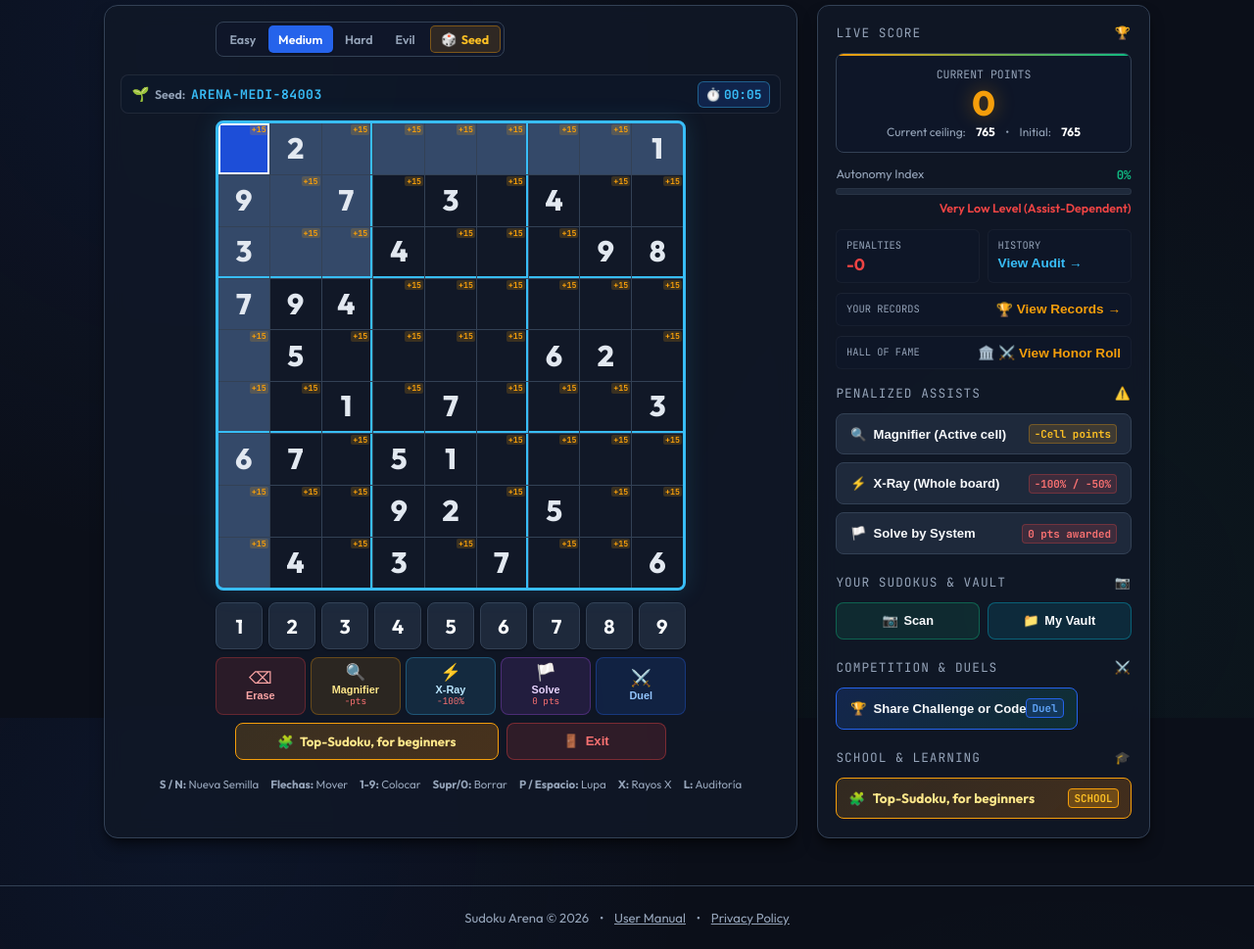
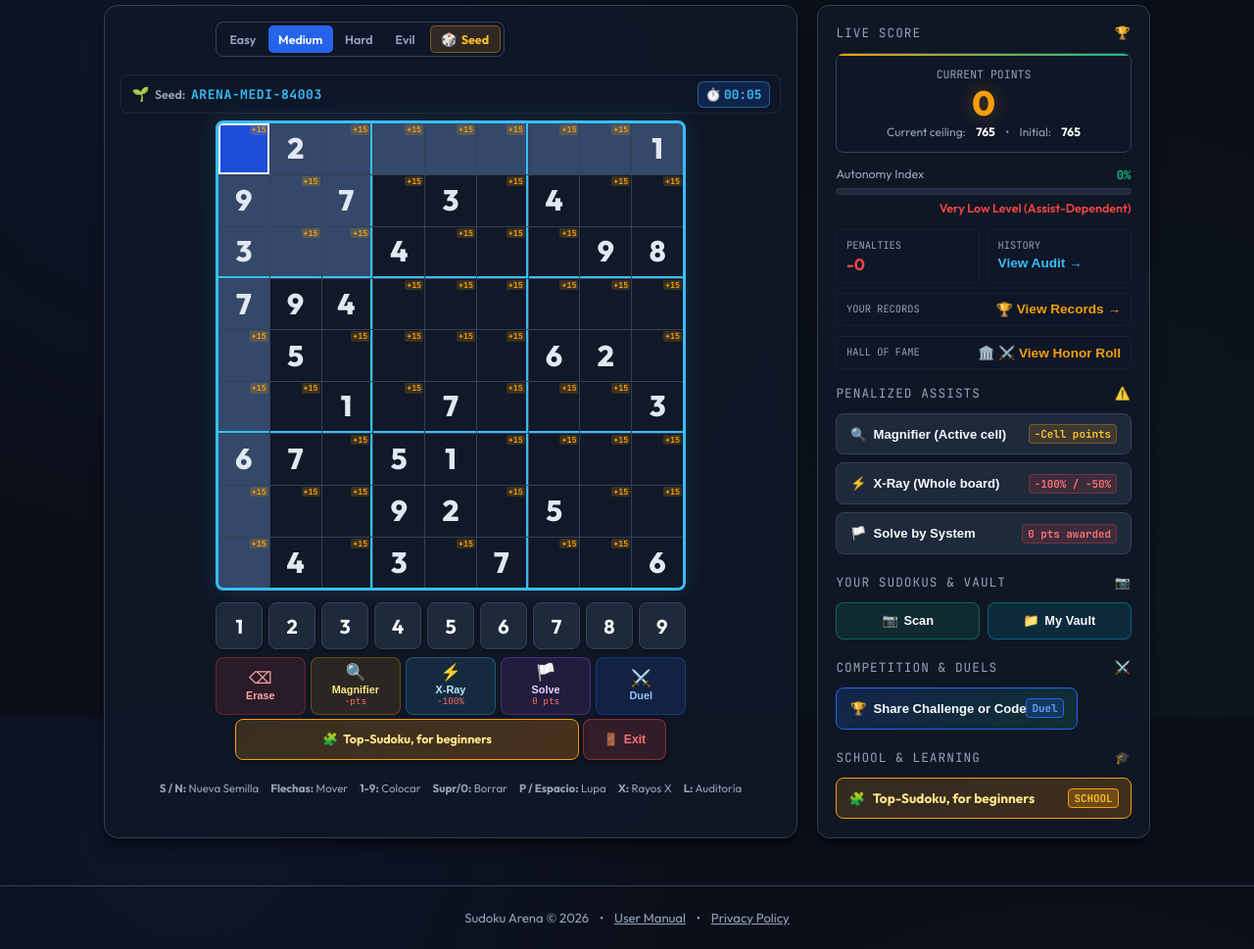
Before and after one commit to guitusol/sudoku-arena, a website: page index.html in a window 1280 px wide. Shown: the part 67-1036 px from the top of the page at 98% size. Drawn offline with Linux system fonts and the light colour scheme.

Commit message:
CHANGE: boton Salir inmediatamente debajo de Retar con alineacion 5 columnas y cero scroll en movil

```diff
--- a/css/style.css
+++ b/css/style.css
@@ -1311,8 +1311,8 @@ body {
   .mobile-tactical-toolbar {
     max-width: min(calc(100vw - 18px), 440px);
     gap: 4px;
-    margin-top: 0.65rem;
-    margin-bottom: calc(5.5rem + env(safe-area-inset-bottom, 32px)); /* Eleva las bandas por encima de los botones de Android */
+    margin-top: 0.35rem;
+    margin-bottom: 4px; /* Pegado inmediatamente a la fila de salir */
   }
 
   .tactical-action-btn {
@@ -2734,15 +2734,15 @@ body {
 }
 
 
-/* --- BANDA INFERIOR 3: TOP-SUDOKU Y SALIR --- */
+
+/* --- BANDA INFERIOR 3: TOP-SUDOKU Y SALIR (ALINEADO A LA REJILLA DE 5 COLUMNAS) --- */
 .bottom-play-actions {
-  display: flex;
-  align-items: center;
-  justify-content: center;
-  gap: 0.5rem;
+  display: grid;
+  grid-template-columns: repeat(5, 1fr);
+  gap: 4px;
   width: 100%;
-  max-width: 440px;
-  margin: 0.5rem auto 0.25rem;
+  max-width: min(calc(100vw - 18px), 440px);
+  margin: 4px auto 0.5rem auto;
   box-sizing: border-box;
 }
 
@@ -2750,24 +2750,27 @@ body {
   display: inline-flex;
   align-items: center;
   justify-content: center;
-  gap: 0.4rem;
-  padding: 0.45rem 0.75rem;
+  gap: 0.35rem;
   border-radius: 8px;
-  font-size: 0.82rem;
+  font-size: 0.78rem;
   font-weight: 700;
   text-decoration: none;
   cursor: pointer;
   transition: all 0.2s ease;
-  min-height: 38px;
+  min-height: 42px;
   box-sizing: border-box;
-  white-space: nowrap;
+  box-shadow: 0 2px 6px rgba(0, 0, 0, 0.35);
 }
 
 .bottom-action-btn.top-sudoku-btn {
-  flex: 1.5 1 0;
+  grid-column: 1 / 5; /* Ocupa las columnas 1, 2, 3 y 4 */
   background: linear-gradient(135deg, rgba(245, 158, 11, 0.18), rgba(217, 119, 6, 0.28));
   border: 1px solid #f59e0b;
   color: #fde68a;
+  padding: 0.4rem 0.6rem;
+  white-space: nowrap;
+  overflow: hidden;
+  text-overflow: ellipsis;
 }
 .bottom-action-btn.top-sudoku-btn:hover {
   background: linear-gradient(135deg, rgba(245, 158, 11, 0.3), rgba(217, 119, 6, 0.4));
@@ -2775,13 +2778,19 @@ body {
 }
 
 .bottom-action-btn.exit-btn {
-  flex: 0.85 1 0;
-  background: rgba(239, 68, 68, 0.14);
-  border: 1px solid rgba(239, 68, 68, 0.4);
+  grid-column: 5 / 6; /* Ocupa exactamente la columna 5, INMEDIATAMENTE DEBAJO DE RETAR */
+  background: rgba(239, 68, 68, 0.16);
+  border: 1px solid rgba(239, 68, 68, 0.45);
   color: #f87171;
+  padding: 0.4rem 0.2rem;
+  font-size: 0.76rem;
+  text-align: center;
+  justify-content: center;
+  white-space: nowrap;
 }
 .bottom-action-btn.exit-btn:hover {
-  background: rgba(239, 68, 68, 0.25);
+  background: rgba(239, 68, 68, 0.3);
+  border-color: #ef4444;
   color: #ffffff;
 }
 
@@ -3470,3 +3479,12 @@ body {
     padding: 0.3rem 0.5rem !important;
   }
 }
+
+
+@media (max-width: 860px) {
+  .app-footer {
+    padding: 0.4rem 0.5rem !important;
+    margin-top: 0.35rem !important;
+    font-size: 0.72rem !important;
+  }
+}
```
